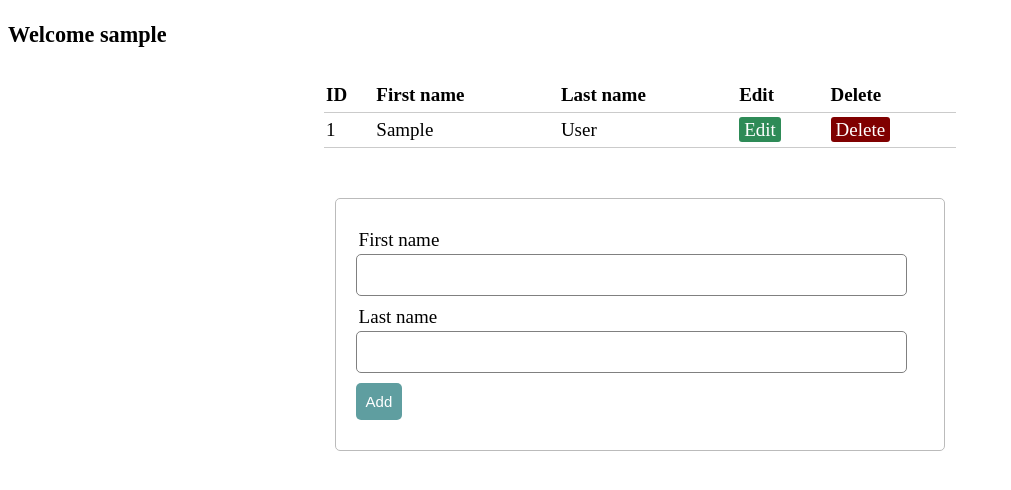
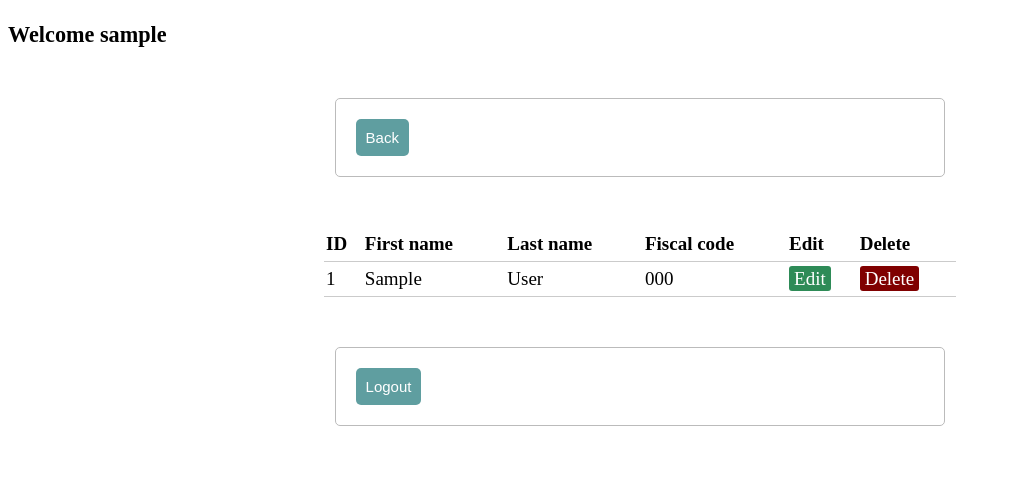
Before and after one commit to cmichelutti99/TBD, a PHP site: page / in a window 1280 px wide. Shown: the top 490 px of the page, without its empty margins (0-1011 px from the left). Run offline with PHP 8.4, Linux system fonts and the light colour scheme; the visitor is signed in with stand-in values (Sample User, id 1); tables that the repository leaves empty hold one stand-in row (values such as "Sample post").

Commit message:
Update index.php

```diff
--- a/server/index.php
+++ b/server/index.php
@@ -11,6 +11,7 @@
 				$record = mysqli_fetch_array($rec);
 				$first_name = $record['first_name'];
 				$last_name = $record['last_name'];
+                $fiscal_code= $record['fiscal_code'];
 				$id = $record['id'];
 			}
 
@@ -34,57 +35,45 @@
         <?php endif?>
 
         <h3>Welcome <?php echo $_SESSION['username']; ?></h3>
+        <form action="dashboard.php" method="post">
+        <button type="submit" name="back" class="btn">Back</button>
+        </form>
         <table>
         <thead>
             <tr>
                 <th>ID</th>
                 <th>First name</th>
                 <th>Last name</th>
+                <th>Fiscal code</th>
                 <th>Edit</th>
                 <th>Delete</th>
             </tr>
         </thead>
-        <tbody>
             <?php while ($row = mysqli_fetch_array($results)){?>
+
                 <tr>
                     <td><?php echo $row['id']?></td>
                     <td><?php echo $row['first_name']?></td>
                     <td><?php echo $row['last_name']?></td>
+                    <td><?php echo $row['fiscal_code']?></td>
                     <td>
-                        <a class ="edit_btn" href="index.php?edit=<?php echo $row['id']; ?>">Edit</a>
+                        <a class ="edit_btn" href="add.php?edit=<?php echo $row['id']; ?>">Edit</a>
                     </td>
                     <td>
                         <a class="del_btn" href="server.php?del=<?php echo $row['id']; ?>">Delete</a>
                     </td>
                 </tr>
-           <?php }?>
+            <?php }?>
+        </table>
+        <form action="logout.php" method="post">
+        <button type="submit" name="logout" class="btn">Logout</button>
+        </form>
 
-        </tbody>
-        </table>
+    </body>
 
-        <form method="post" action="server.php">
-        <input type="hidden" name="id" value="<?php echo $id; ?>">
-            <div class="input-group">
-                <label>First name</label>
-                <input type="text" name="firstname" value="<?php echo $first_name; ?> ">
+</html>
 
-            </div>
-            <div class="input-group">
-                <label>Last name</label>
-                <input type="text" name="lastname" value="<?php echo $last_name; ?> ">
 
-            </div>
-            <div class="input-group">
-                <?php if ($edit_state == false): ?>
-                    <button type="submit" name="add" class="btn">Add</button>
-                <?php else: ?>
-                    <button type="submit" name="update" class="btn">Update</button>
-                <?php endif ?>
-
-            </div>
-        </form>
-    </body>
-</html>
 
 <?php
 
```
